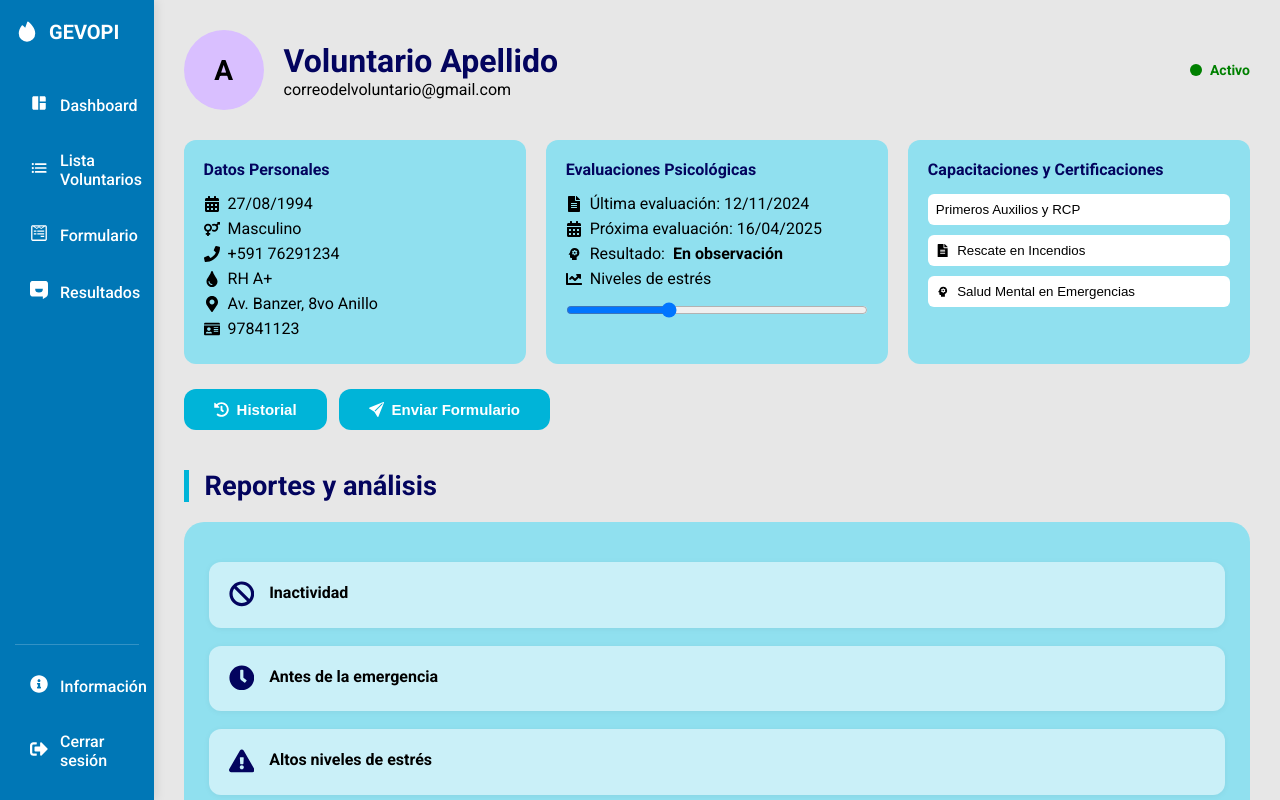
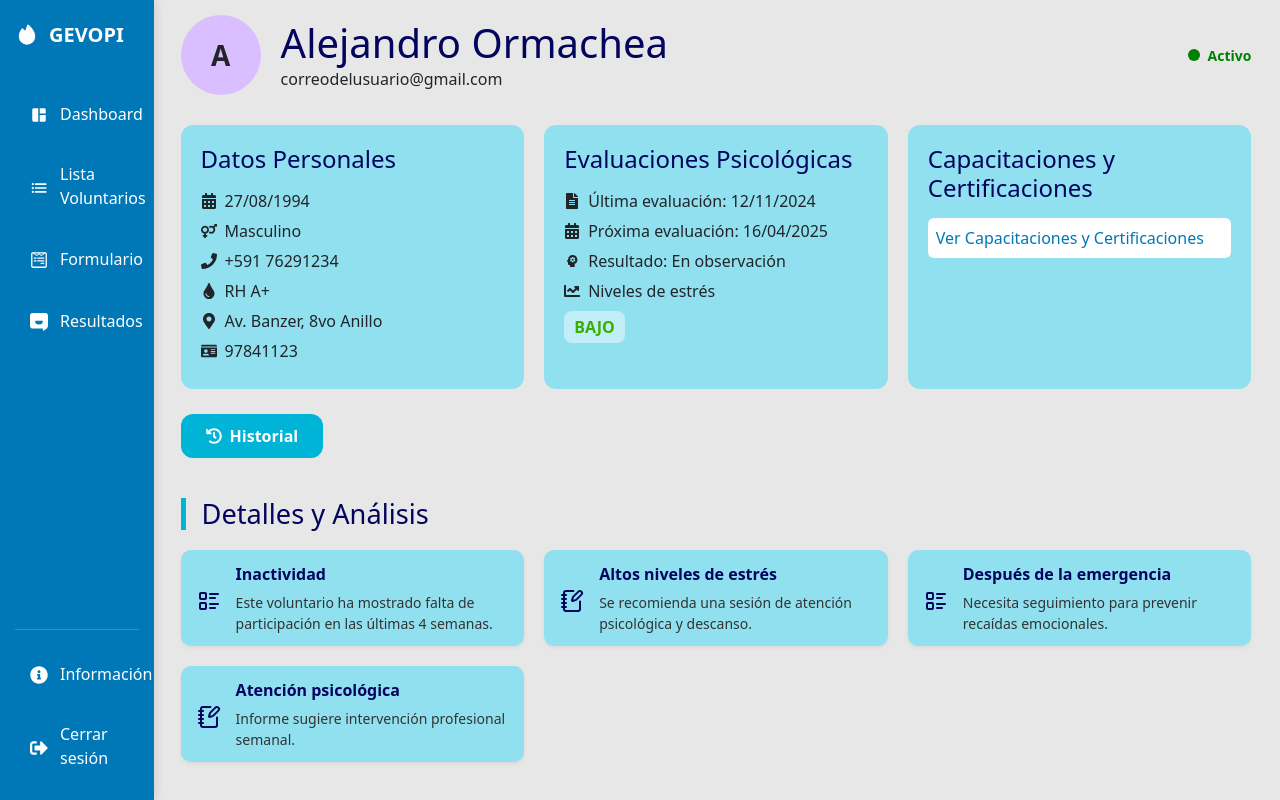
Before and after one commit to al3jandr05/front-prototipo, a React (Create React App) app: page /Voluntario/1 in a window 1280 px wide. Shown: the top 800 px of the page. Built offline with nearby package versions, Linux system fonts and the light colour scheme.

Commit message:
Mejorar diseños

```diff
--- /dev/null
+++ b/src/components/ModalCapacitaciones.js
@@ -0,0 +1,40 @@
+import { Modal, Button } from 'react-bootstrap';
+import { IoBookOutline } from "react-icons/io5";
+import { GrDocumentText } from "react-icons/gr";
+
+
+const ModalCapacitaciones = ({ show, handleClose, certificaciones }) => {
+    return (
+        <Modal show={show} onHide={handleClose} size="lg" centered scrollable>
+            <Modal.Header closeButton>
+                <Modal.Title>Capacitaciones y Certificaciones</Modal.Title>
+            </Modal.Header>
+            <Modal.Body>
+                <div className="row">
+                    {certificaciones.map((item, index) => (
+                        <div key={index} className="col-md-6 mb-3">
+                            <div className="capacitacion-card d-flex align-items-start gap-3 p-3 border rounded shadow-sm bg-light">
+                                <div className="fs-4 text-primary">
+                                    {item.tipo === 'capacitacion' ? <IoBookOutline /> : <GrDocumentText  />}
+                                </div>
+                                <div>
+                                    <strong>{item.nombre}</strong><br />
+                                    <small className="text-muted">
+                                        {item.tipo === 'capacitacion' ? 'Capacitación' : 'Certificación'}
+                                    </small>
+                                </div>
+                            </div>
+                        </div>
+                    ))}
+                </div>
+            </Modal.Body>
+            <Modal.Footer>
+                <Button variant="secondary" onClick={handleClose}>
+                    Cerrar
+                </Button>
+            </Modal.Footer>
+        </Modal>
+    );
+};
+
+export default ModalCapacitaciones;
--- a/src/pages/InfoVoluntarios.js
+++ b/src/pages/InfoVoluntarios.js
@@ -1,28 +1,104 @@
-
-import React from 'react';
+import React, {useState} from 'react';
 import Sidebar from '../components/Sidebar';
-import { FaCalendarAlt, FaVenusMars, FaPhone, FaTint, FaMapMarkerAlt, FaIdCard, FaFileAlt, FaChartLine, FaHistory,FaBan, FaClock, FaExclamationTriangle, FaRunning} from 'react-icons/fa';
-import { BsFillSendFill } from "react-icons/bs";
-import { GiBrain } from 'react-icons/gi';
+import {
+    FaCalendarAlt,
+    FaVenusMars,
+    FaPhone,
+    FaTint,
+    FaMapMarkerAlt,
+    FaIdCard,
+    FaFileAlt,
+    FaChartLine,
+    FaHistory
+} from 'react-icons/fa';
+import {TbListDetails} from 'react-icons/tb';
+import {LuNotebookPen} from "react-icons/lu";
+import 'bootstrap/dist/css/bootstrap.min.css';
 import { useNavigate } from 'react-router-dom';
-import { MdPsychology } from 'react-icons/md';
+import ModalCapacitaciones from '../components/ModalCapacitaciones';
+import {MdPsychology} from 'react-icons/md';
 import '../styles/infoVoluntarios.css';
 
 const InfoVoluntarios = () => {
+
     const navigate = useNavigate();
 
+
+    //Datos Personales
+    const datosPersonales = [
+        {icono: <FaCalendarAlt/>, texto: '27/08/1994'},
+        {icono: <FaVenusMars/>, texto: 'Masculino'},
+        {icono: <FaPhone/>, texto: '+591 76291234'},
+        {icono: <FaTint/>, texto: 'RH A+'},
+        {icono: <FaMapMarkerAlt/>, texto: 'Av. Banzer, 8vo Anillo'},
+        {icono: <FaIdCard/>, texto: '97841123'}
+    ];
+
+    //Evaluaciones psicoloógicas
+    const evaluacionesPsico = [
+        {icono: <FaFileAlt/>, texto: 'Última evaluación: 12/11/2024'},
+        {icono: <FaCalendarAlt/>, texto: 'Próxima evaluación: 16/04/2025'},
+        {icono: <MdPsychology/>, texto: 'Resultado: En observación'}
+    ];
+
+    // El valor para el nivel de estrés
+    const nivelEstres = 1;
+
+
+    //Certificacion y Capacitaciones
+    const [showModal, setShowModal] = useState(false);
+
+    const certificaciones = [
+        { tipo: 'capacitacion', nombre: 'Taller de Atención Psicológica' },
+        { tipo: 'certificacion', nombre: 'Certificación en RCP' },
+        { tipo: 'capacitacion', nombre: 'Uso de Equipos de Rescate' },
+        { tipo: 'certificacion', nombre: 'Certificación en Primeros Auxilios' }
+    ];
+
+
+
+    //Niveles de Estrés
+    const getNivelEstres = (valor) => {
+        if (valor <= 3) return 'bajo';
+        if (valor <= 6) return 'moderado';
+        return 'alto';
+    };
+
+    //Reportes y Análisis
+    const reportes = [
+        {
+            tipo: 'detalle',
+            titulo: 'Inactividad',
+            descripcion: 'Este voluntario ha mostrado falta de participación en las últimas 4 semanas.',
+        },
+        {
+            tipo: 'analisis',
+            titulo: 'Altos niveles de estrés',
+            descripcion: 'Se recomienda una sesión de atención psicológica y descanso.',
+        },
+        {
+            tipo: 'detalle',
+            titulo: 'Después de la emergencia',
+            descripcion: 'Necesita seguimiento para prevenir recaídas emocionales.',
+        },
+        {
+            tipo: 'analisis',
+            titulo: 'Atención psicológica',
+            descripcion: 'Informe sugiere intervención profesional semanal.',
+        },
+    ];
+
     return (
-        <div className="container vh-100 w-100">
-            <Sidebar />
-
+        <div className="container-fluid">
+            <Sidebar/>
             <div className="info-container">
                 <div className="info-header">
                     <div className="info-avatar">
                         <span>A</span>
                     </div>
                     <div>
-                        <h1>Voluntario Apellido</h1>
-                        <p>correodelvoluntario@gmail.com</p>
+                        <h1>Alejandro Ormachea</h1>
+                        <p>correodelusuario@gmail.com</p>
                     </div>
                     <div className="estado-usuario">
                         <span className="estado-activo"></span> Activo
@@ -32,89 +108,75 @@ const InfoVoluntarios = () => {
                 <div className="info-secciones">
                     <div className="info-box">
                         <h4>Datos Personales</h4>
-                        <p><FaCalendarAlt /> 27/08/1994</p>
-                        <p><FaVenusMars /> Masculino</p>
-                        <p><FaPhone /> +591 76291234</p>
-                        <p><FaTint /> RH A+</p>
-                        <p><FaMapMarkerAlt /> Av. Banzer, 8vo Anillo</p>
-                        <p><FaIdCard /> 97841123</p>
+                        {datosPersonales.map((d, i) => (
+                            <p key={i}>{d.icono} {d.texto}</p>
+                        ))}
                     </div>
+
 
                     <div className="info-box">
                         <h4>Evaluaciones Psicológicas</h4>
-                        <p><FaFileAlt /> Última evaluación: 12/11/2024</p>
-                        <p><FaCalendarAlt /> Próxima evaluación: 16/04/2025</p>
-                        <p><MdPsychology /> Resultado: <strong>En observación</strong></p>
-                        <p><FaChartLine /> Niveles de estrés</p>
-                        <input type="range" min="1" max="10" value="4" readOnly />
+                        {evaluacionesPsico.map((d, i) => (
+                            <p key={i}>{d.icono} {d.texto}</p>
+                        ))}
+                        <p><FaChartLine/> Niveles de estrés</p>
+                        <p className="mt-2">
+                            <span
+                                className={`nivel-estres nivel-estres-${getNivelEstres(nivelEstres)}`}>{getNivelEstres(nivelEstres).toUpperCase()}</span>
+                        </p>
                     </div>
 
                     <div className="info-box">
                         <h4>Capacitaciones y Certificaciones</h4>
-                        <button> Primeros Auxilios y RCP</button>
-                        <button><FaFileAlt /> Rescate en Incendios</button>
-                        <button><MdPsychology /> Salud Mental en Emergencias</button>
+                        <button
+                            className="btn-ver-capacitaciones"
+                            onClick={() => setShowModal(true)}
+                        >
+                            Ver Capacitaciones y Certificaciones
+                        </button>
                     </div>
+
                 </div>
 
-                <div className="botones-voluntario">
-                    <button className="btn btn-outline-primary" onClick={() => navigate(`/Historial/1`)}>
-                        <FaHistory /> Historial
-                    </button>
-                    <button className="btn btn-outline-primary" >
-                        <BsFillSendFill /> Enviar Formulario
+                <div className="historial-boton">
+
+                    <button
+                        className="btn btn-outline-primary"
+                        onClick={() => navigate('/Historial')}
+                    >
+                        <FaHistory/> Historial
                     </button>
                 </div>
 
+                <div className="info-reportes">
+                    <h2>Detalles y Análisis</h2>
 
-
-                <div className="info-reportes">
-                    <h2>Reportes y análisis</h2>
-                    <div className="reporte-box">
-                        <ul>
-                            <li>
-                                <span className="reporte-icon"><FaBan /></span>
+                    <div className="reporte-grid">
+                        {reportes.map((item, index) => (
+                            <div key={index} className="reporte-card">
+                                <div className="reporte-icono">
+                                    {item.tipo === 'detalle' ? <TbListDetails size={24}/> : <LuNotebookPen size={24}/>}
+                                </div>
                                 <div>
-                                    <strong>Inactividad</strong>
+                                    <strong>{item.titulo}</strong>
+                                    <p>{item.descripcion}</p>
                                 </div>
-                            </li>
-                            <li>
-                                <span className="reporte-icon"><FaClock /></span>
-                                <div>
-                                    <strong>Antes de la emergencia</strong>
-                                </div>
-                            </li>
-                            <li>
-                                <span className="reporte-icon"><FaExclamationTriangle /></span>
-                                <div>
-                                    <strong>Altos niveles de estrés</strong>
-                                </div>
-                            </li>
-                            <li>
-                                <span className="reporte-icon"><FaRunning /></span>
-                                <div>
-                                    <strong>Necesidad urgente de actividad física</strong>
-                                </div>
-                            </li>
-                            <li>
-                                <span className="reporte-icon"><FaChartLine /></span>
-                                <div>
-                                    <strong>Después de la emergencia</strong>
-                                </div>
-                            </li>
-                            <li>
-                                <span className="reporte-icon"><GiBrain /></span>
-                                <div>
-                                    <strong>Necesidad de atención psicológica</strong>
-                                </div>
-                            </li>
-                        </ul>
+                            </div>
+                        ))}
                     </div>
                 </div>
 
             </div>
+            <ModalCapacitaciones
+                show={showModal}
+                handleClose={() => setShowModal(false)}
+                certificaciones={certificaciones}
+            />
+
+
+
         </div>
+
     );
 };
-
 export default InfoVoluntarios;
--- a/src/pages/ListaVoluntarios.js
+++ b/src/pages/ListaVoluntarios.js
@@ -1,4 +1,4 @@
-import React, { useState } from 'react';
+import React, {useState} from 'react';
 import Sidebar from '../components/Sidebar';
 import CardVoluntario from '../components/CardVoluntario';
 import '../styles/listaVoluntarios.css';
@@ -7,62 +7,16 @@ const ListaVoluntarios = () => {
     const [busqueda, setBusqueda] = useState('');
 
     const voluntarios = [
-        {
-            id: 1,
-            nombre: 'Alejandro Ormachea',
-            estado: 'Disponible',
-            ci: '97841123',
-            tipoSangre: 'RH A+',
-            ultimaEvaluacion: '19/02/2025',
-        },
-        {
-            id: 2,
-            nombre: 'Carla Fernández',
-            estado: 'Disponible',
-            ci: '65498127',
-            tipoSangre: 'RH O-',
-            ultimaEvaluacion: '15/03/2025',
-        },
-        {
-            id: 3,
-            nombre: 'Luis Mamani',
-            estado: 'Disponible',
-            ci: '81329764',
-            tipoSangre: 'RH B+',
-            ultimaEvaluacion: '10/01/2025',
-        },
-        {
-            id: 4,
-            nombre: 'Carla Fernández',
-            estado: 'Disponible',
-            ci: '65498127',
-            tipoSangre: 'RH O-',
-            ultimaEvaluacion: '15/03/2025',
-        },
-        {
-            id: 5,
-            nombre: 'Luis Mamani',
-            estado: 'Disponible',
-            ci: '81329764',
-            tipoSangre: 'RH B+',
-            ultimaEvaluacion: '10/01/2025',
-        },
-        {
-            id: 6,
-            nombre: 'Carla Fernández',
-            estado: 'Disponible',
-            ci: '65498127',
-            tipoSangre: 'RH O-',
-            ultimaEvaluacion: '15/03/2025',
-        },
-        {
-            id: 7,
-            nombre: 'Luis Mamani',
-            estado: 'Disponible',
-            ci: '81329764',
-            tipoSangre: 'RH B+',
-            ultimaEvaluacion: '10/01/2025',
-        },
+        { id: 1, nombre: 'Alejandro Ormachea', estado: 'Disponible', ci: '97841123', tipoSangre: 'RH A+', ultimaEvaluacion: '19/02/2025' },
+        { id: 2, nombre: 'Carla Fernández', estado: 'Disponible', ci: '65498127', tipoSangre: 'RH O-', ultimaEvaluacion: '15/03/2025' },
+        { id: 3, nombre: 'Luis Mamani', estado: 'Disponible', ci: '81329764', tipoSangre: 'RH B+', ultimaEvaluacion: '10/01/2025' },
+        { id: 4, nombre: 'María Vargas', estado: 'No disponible', ci: '81239876', tipoSangre: 'RH A-', ultimaEvaluacion: '05/03/2025' },
+        { id: 5, nombre: 'José Rodríguez', estado: 'Disponible', ci: '77483920', tipoSangre: 'RH AB+', ultimaEvaluacion: '01/03/2025' },
+        { id: 6, nombre: 'Ana Cruz', estado: 'Disponible', ci: '79201345', tipoSangre: 'RH B-', ultimaEvaluacion: '12/03/2025' },
+        { id: 7, nombre: 'Pedro García', estado: 'No disponible', ci: '88873210', tipoSangre: 'RH O+', ultimaEvaluacion: '11/02/2025' },
+        { id: 8, nombre: 'Isabel Rojas', estado: 'Disponible', ci: '78787878', tipoSangre: 'RH A+', ultimaEvaluacion: '02/03/2025' },
+        { id: 9, nombre: 'Marco Luna', estado: 'Disponible', ci: '76543210', tipoSangre: 'RH B+', ultimaEvaluacion: '09/03/2025' },
+        { id: 10, nombre: 'Daniela Cortez', estado: 'Disponible', ci: '81234567', tipoSangre: 'RH AB-', ultimaEvaluacion: '17/02/2025' }
     ];
 
     const filtrados = voluntarios.filter((v) =>
@@ -92,6 +46,11 @@ const ListaVoluntarios = () => {
                     ))}
                 </div>
             </div>
+
+
+
+
+
         </div>
     );
 };
--- a/src/pages/Login.js
+++ b/src/pages/Login.js
@@ -1,7 +1,11 @@
 import '../styles/login.css';
 import { useNavigate} from 'react-router-dom';
+import { FaEye, FaEyeSlash } from "react-icons/fa6";
+import React, { useState } from 'react';
+
 
 const Login = () => {
+    const [showPassword, setShowPassword] = useState(false);
     const navigate = useNavigate();
     return (
         <div className="wrapper d-flex">
@@ -15,9 +19,18 @@ const Login = () => {
                     </div>
                     <div className="input-box">
                         <p>Contraseña</p>
-                        <input type="text" placeholder="Ingrese su Contraseña" required />
+                        <div className="password-wrapper">
+                            <input
+                                type={showPassword ? 'text' : 'password'}
+                                placeholder="Ingrese su Contraseña"
+                                required
+                            />
+                            <span onClick={() => setShowPassword(!showPassword)}>
+                {showPassword ? <FaEyeSlash className="eye-icon" /> : <FaEye className="eye-icon" />}
+              </span>
+                        </div>
                     </div>
-                    <button type="submit" onClick={() => navigate(`/ListaVoluntarios`)}>Iniciar Sesión</button>
+                    <button type="submit" onClick={() => navigate(`/Dashboard`)}>Iniciar Sesión</button>
                 </form>
             </div>
 
@@ -25,6 +38,7 @@ const Login = () => {
             </div>
         </div>
     );
+
 };
 
 export default Login;
--- a/src/styles/dashboard.css
+++ b/src/styles/dashboard.css
@@ -9,8 +9,6 @@
     min-height: 100vh;
     position: absolute;
     transition: margin-left 0.3s ease, width 0.3s ease;
-
-
 
 }
 
--- a/src/styles/formulario.css
+++ b/src/styles/formulario.css
@@ -1,7 +1,9 @@
 .formulario-container {
     margin-left: 2%;
-    width: calc(100% - 10%);
+    width: calc(100% - 2%);
+    padding: 15px;
     box-sizing: border-box;
+    overflow: hidden;
     min-height: 100vh;
     position: absolute;
     transition: margin-left 0.3s ease, width 0.3s ease;
--- a/src/styles/infoVoluntarios.css
+++ b/src/styles/infoVoluntarios.css
@@ -1,22 +1,17 @@
+.container{
+    width: 100%;
+    position: fixed;
+}
 
-
-.container{
+.info-container {
     margin-left: 12%;
-    width: calc(100% - 12%);
+    width: calc(100% - 14%);
+    padding: 15px;
     box-sizing: border-box;
     overflow: hidden;
     min-height: 100vh;
     position: absolute;
     transition: margin-left 0.3s ease, width 0.3s ease;
-
-
-}
-
-.info-container {
-    padding: 30px;
-    min-height: 100vh;
-    box-sizing: border-box;
-
 }
 
 .info-header {
@@ -25,13 +20,13 @@
     gap: 20px;
     margin-bottom: 30px;
 }
-.botones-voluntario {
+.historial-boton {
     margin-top: 25px;
     display: flex;
     gap: 12px;
 }
 
-.botones-voluntario button {
+.historial-boton button {
     display: flex;
     align-items: center;
     gap: 8px;
@@ -45,7 +40,7 @@
     transition: background-color 0.2s ease;
 }
 
-.botones-voluntario button:hover {
+.historial-boton button:hover {
     background-color: var(--color-blue);
 }
 
@@ -132,18 +127,17 @@
     justify-content: flex-start;
 }
 
-.botones-voluntario {
+.historial-boton {
     margin-top: 25px;
 }
 
-.botones-voluntario button {
+.historial-boton button {
     display: flex;
     align-items: center;
     gap: 8px;
-    font-size: 15px;
     background-color: var(--color-cyan);
     border: none;
-    padding: 12px 30px;
+    padding: 10px 25px;
     border-radius: 12px;
     color: white;
     font-weight: bold;
@@ -176,24 +170,21 @@
     margin-top: 15px;
     display: flex;
     flex-direction: column;
-    gap: 18px;
+    gap: 20px;
 }
 
 .reporte-box li {
+    margin-bottom: 10px;
+    font-size: 15px;
     display: flex;
-    align-items: center;
-    gap: 15px;
-    background-color: var(--color-lighter-cyan);
-    padding: 15px 20px;
-    border-radius: 12px;
-    box-shadow: 0 1px 6px rgba(0, 0, 0, 0.05);
+    gap: 10px;
+    align-items: flex-start;
+    line-height: 1.4;
 }
 
 .reporte-icon {
-    font-size: 1.6rem;
-    color: var(--color-dark-blue);
-    margin-top: 4px;
-    flex-shrink: 0;
+    font-size: 18px;
+    margin-top: 2px;
 }
 
 .reporte-box strong {
@@ -205,3 +196,132 @@ input[type="range"] {
     width: 100%;
     margin-top: 8px;
 }
+
+.nivel-estres {
+    font-weight: bold;
+    padding: 4px 10px;
+    border-radius: 8px;
+}
+
+.nivel-estres{
+    background-color: rgba(255, 255, 255, 0.45);
+    color: #38b000;
+}
+
+.nivel-estres-moderado {
+    background-color: rgba(255, 255, 255, 0.45);
+    color: #ffcd00;
+}
+
+.nivel-estres-alto {
+    background-color: rgba(255, 255, 255, 0.45);
+    color: #d00000;
+}
+
+.reporte-grid {
+    display: grid;
+    grid-template-columns: repeat(auto-fit, minmax(300px, 1fr));
+    gap: 20px;
+    margin-top: 20px;
+}
+
+.reporte-card {
+    background-color: var(--color-light-cyan);
+    padding: 20px;
+    border-radius: 12px;
+    box-shadow: 0 1px 4px rgba(0,0,0,0.08);
+    display: flex;
+    align-items: flex-start;
+    gap: 12px;
+}
+
+.reporte-icono {
+    color: var(--color-dark-blue);
+    margin-top: 4px;
+    flex-shrink: 0;
+}
+
+.reporte-card strong {
+    display: block;
+    font-size: 16px;
+    margin-bottom: 6px;
+    color: var(--color-dark-blue);
+}
+
+.reporte-card p {
+    margin: 0;
+    font-size: 14px;
+    color: #333;
+}
+.btn-ver-capacitaciones {
+    text-align: center  ;
+    background-color: var(--color-lighter-cyan) ;
+    color: var(--color-blue);
+    font-weight: bold;
+    border: none;
+    padding: 12px;
+    border-radius: 10px;
+    width: 100%;
+    transition: background-color 0.3s ease;
+}
+
+
+.btn-ver-capacitaciones:hover {
+    background-color: var(--color-blue);
+    color: white;
+}
+.modal-content {
+    border-radius: 12px;
+    overflow: hidden;
+    box-shadow: 0px 4px 12px rgba(0, 0, 0, 0.2);
+}
+
+.modal-header {
+    background-color: var(--color-blue);
+    color: white;
+    padding: 16px 24px;
+}
+
+.modal-title {
+    font-weight: bold;
+}
+
+.modal-body {
+    padding: 24px;
+    background-color: #f9f9f9;
+}
+
+.modal-footer {
+    padding: 16px 24px;
+    background-color: #f1f1f1;
+}
+
+.capacitacion-card {
+    border: 1px solid #ddd;
+    background-color: white;
+    padding: 16px;
+    border-radius: 10px;
+    display: flex;
+    gap: 12px;
+    align-items: flex-start;
+    transition: box-shadow 0.3s ease;
+}
+
+.capacitacion-card:hover {
+    box-shadow: 0 4px 10px rgba(0, 0, 0, 0.1);
+}
+
+.capacitacion-card .icono {
+    font-size: 22px;
+    color: var(--color-dark-blue);
+    margin-top: 2px;
+}
+
+.capacitacion-card strong {
+    font-size: 16px;
+}
+
+.capacitacion-card small {
+    font-size: 13px;
+    color: #666;
+}
```
Also changed, not shown: src/styles/listaVoluntarios.css (line endings or trailing spaces).
